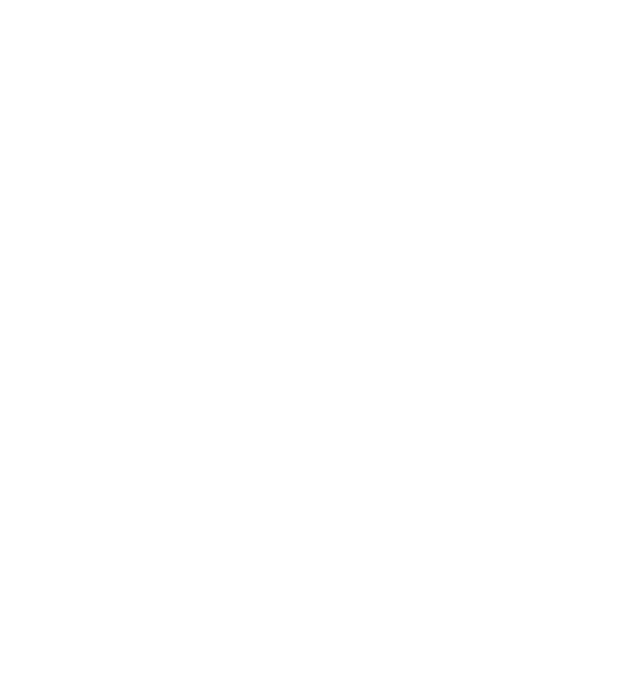
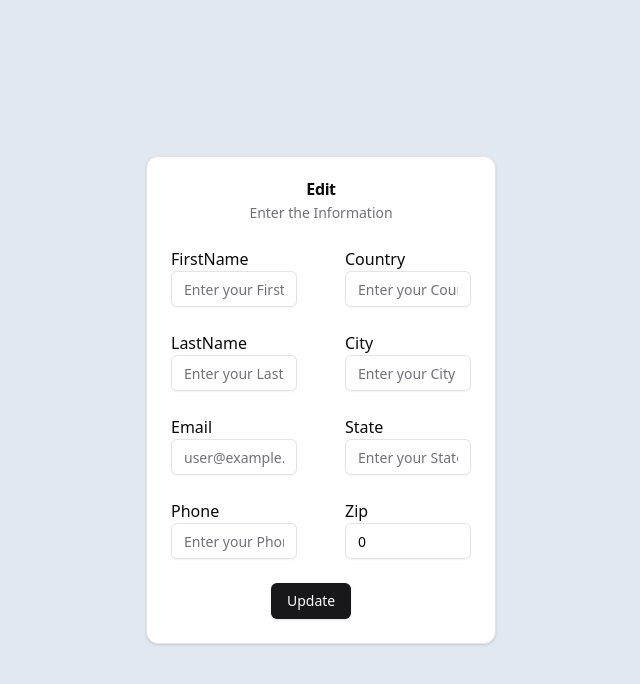
Before and after one commit to Mehra-Jatin/User_Assignment, a React (Vite) app in the folder frontend/: page /update in a window 1280 px wide. Before the commit this address had no page. Shown: the top 684 px of the page, without its empty margins (319-959 px from the left). Built offline with nearby package versions, Linux system fonts and the light colour scheme; no server answers.

Commit message:
Add:- Update.jsx

```diff
--- a/frontend/src/App.jsx
+++ b/frontend/src/App.jsx
@@ -5,6 +5,7 @@ import SignUp from "./pages/SignUp"
 import SignIn from "./pages/SignIn"
 import DashBoard from "./pages/DashBoard"
 import Bulk from "./pages/Bulk"
+import Update from "./pages/Update"
 function App() {
   return (
     <>
@@ -14,6 +15,7 @@ function App() {
           <Route path="/signin" element={<SignIn/>}/>
           <Route path="/dashboard" element={<DashBoard/>}/>
           <Route path="/all" element={<Bulk/>}/>
+          <Route path='/update' element={<Update/>}/>
         </Routes>
       </Router>
     </>
--- a/frontend/src/pages/DashBoard.jsx
+++ b/frontend/src/pages/DashBoard.jsx
@@ -1,5 +1,6 @@
 import React, { useEffect, useState } from 'react';
 import SideBar from '../components/SideBar';
+import { useNavigate } from 'react-router-dom';
 
 function DashBoard() {
     const [userData, setUserData] = useState({
@@ -13,16 +14,18 @@ function DashBoard() {
         city: '',
         zip:''
     });
-
+   const navigate = useNavigate();
    useEffect(() => {
+    const id = localStorage.getItem('userid');
+    if (!id) {
+        navigate('/signin');
+        return;
+    }
     const fetchdata = async () => {
-            const id = localStorage.getItem('userid');
         try {
             const response = await fetch(`http://localhost:3000/about?id=${id}`, {
                 method: 'GET',
-                    headers: {
-                        'Content-Type': 'application/json',
-                    },
+                headers: { 'Content-Type': 'application/json' },
             });
 
             if (!response.ok) {
@@ -38,6 +41,9 @@ function DashBoard() {
     fetchdata();
 }, []);
 
+    const handleClick = () => {
+      navigate(`/update`);
+  };
     return (
         <div className='w-full h-screen flex'>
             <SideBar />
@@ -55,7 +61,7 @@ function DashBoard() {
                 <div className='w-[100%] mx-auto mt-[20px] shadow-black p-[20px] rounded-sm' style={{ boxShadow: "0.1px 0.1px 1px" }}>
                 <div className='flex justify-between items-center'>
                         <p className='font-bold text-[20px]'>Personal Information</p>
-                        <button className='bg-blue-500 text-white px-4 py-2 rounded-sm hover:bg-blue-600'>
+                        <button className='bg-blue-500 text-white px-4 py-2 rounded-sm hover:bg-blue-600' onClick={handleClick}>
                            Edit
                          </button>
                </div>
@@ -69,7 +75,7 @@ function DashBoard() {
                 <div className='w-[100%] mx-auto mt-[20px] shadow-black p-[20px] rounded-sm' style={{ boxShadow: "0.1px 0.1px 1px" }}>
                 <div className='flex justify-between items-center'>
                         <p className='font-bold text-[20px]'>Address</p>
-                        <button className='bg-blue-500 text-white px-4 py-2 rounded-sm hover:bg-blue-600'>
+                        <button className='bg-blue-500 text-white px-4 py-2 rounded-sm hover:bg-blue-600' onClick={handleClick}>
                            Edit
                          </button>
                </div>
--- /dev/null
+++ b/frontend/src/pages/Update.jsx
@@ -0,0 +1,118 @@
+import React, { useState, useEffect } from 'react';
+import { useNavigate } from 'react-router-dom';
+import { Card, CardContent, CardHeader, CardTitle, CardDescription } from '@/components/ui/card';
+import { Input } from '@/components/ui/input';
+import { Button } from '@/components/ui/button';
+
+function Update() {
+  const [userData, setUserData] = useState({
+    FirstName: '',
+    LastName: '',
+    email: '',
+    phone: '',
+    country: '',
+    state: '',
+    city: '',
+    zip: 0
+  });
+
+  const navigate = useNavigate();
+
+  useEffect(() => {
+    const fetchData = async () => {
+      try {
+        const id = localStorage.getItem('userid');
+        const response = await fetch(`http://localhost:3000/about?id=${id}`, {
+          method: 'GET',
+          headers: {
+            'Content-Type': 'application/json',
+          },
+        });
+
+        if (!response.ok) {
+          throw new Error("Failed to fetch user data");
+        }
+
+        const { user } = await response.json();
+        setUserData(user);
+      } catch (err) {
+        console.error(err.message);
+      }
+    };
+
+    fetchData();
+  }, []);
+
+  const handleUpdate = async () => {
+    try {
+      const id = localStorage.getItem('userid');
+      const response = await fetch(`http://localhost:3000/update?id=${id}`, {
+        method: 'PUT',
+        headers: {
+          'Content-Type': 'application/json',
+        },
+        body: JSON.stringify(userData),
+      });
+
+      alert("User updated successfully!");
+      navigate("/dashboard");
+    } catch (err) {
+      console.error(err.message);
+      alert("Something went wrong, please try again later.");
+    }
+  };
+
+  return (
+    <div className="w-full h-screen flex items-center justify-center bg-slate-200">
+      <Card className="w-[350px] h-auto ">
+        <CardHeader className="justify-center items-center">
+          <CardTitle>Edit</CardTitle>
+          <CardDescription>Enter the Information</CardDescription>
+        </CardHeader>
+          <div className='w-auto h-auto flex'>
+          <div>
+        <CardContent>
+          <p>FirstName</p>
+          <Input  type="text" placeholder="Enter your FirstName" value={userData.FirstName} onChange={(e) => setUserData({ ...userData, FirstName: e.target.value })}  />
+        </CardContent>
+        <CardContent> <p>LastName</p>
+          <Input type="text"  placeholder="Enter your LastName"  value={userData.LastName} onChange={(e) => setUserData({ ...userData, LastName: e.target.value })} />
+        </CardContent>
+        <CardContent>
+          <p>Email</p>
+          <Input   type="email"  placeholder="user@example.com"  value={userData.email}  onChange={(e) => setUserData({ ...userData, email: e.target.value })} />
+        </CardContent>
+        <CardContent>
+          <p>Phone</p>
+          <Input  type="tel"   placeholder="Enter your Phone Number" value={userData.phone} onChange={(e) => setUserData({ ...userData, phone: e.target.value })}  />
+        </CardContent>
+        </div>
+
+        <div>
+        <CardContent>
+          <p>Country</p>
+          <Input type="text" placeholder="Enter your Country" value={userData.country} onChange={(e) => setUserData({ ...userData, country: e.target.value })}  />
+        </CardContent>
+        <CardContent>
+          <p>City</p>
+          <Input  type="text"  placeholder="Enter your City" value={userData.city} onChange={(e) => setUserData({ ...userData, city: e.target.value })} />
+        </CardContent>
+        <CardContent>
+          <p>State</p>
+          <Input  type="text"  placeholder="Enter your State" value={userData.state} onChange={(e) => setUserData({ ...userData, state: e.target.value })} />
+        </CardContent>
+        <CardContent>
+          <p>Zip</p>
+          <Input  type="text"  placeholder="Enter your State" value={userData.zip} onChange={(e) => setUserData({ ...userData, zip: e.target.value })} />
+        </CardContent>
+        </div>
+          </div>
+        <CardContent>
+          <Button className="mx-[100px]" onClick={handleUpdate}>Update</Button>
+        </CardContent>
+      </Card>
+    </div>
+  );
+}
+
+export default Update;
```
Lines whose indentation alone changed are shown as unchanged.
